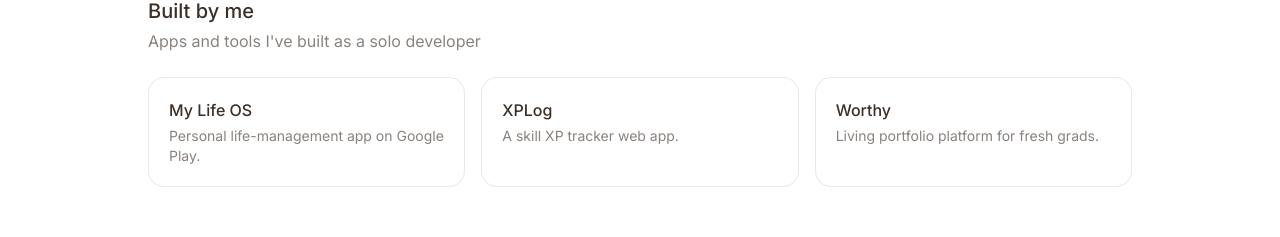
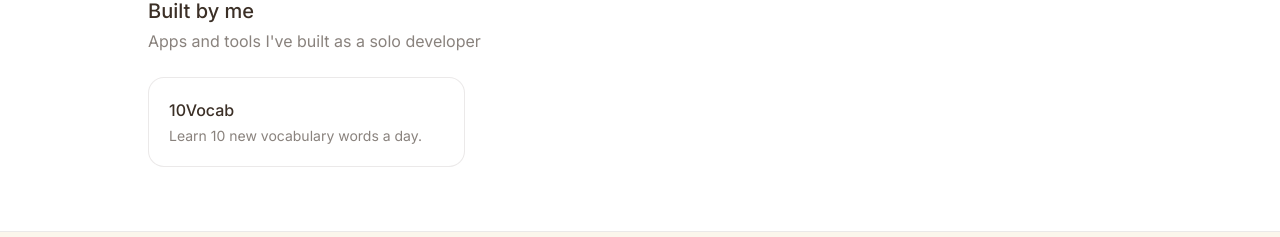
Before and after one commit to garyganhappycoding/garybookshelf, a Next.js app: page / in a window 1280 px wide. Shown: the part 1221-1458 px from the top of the page. Built offline with nearby package versions, Linux system fonts and the light colour scheme; no server answers; the database is empty.

Commit message:
fix built by me section

```diff
--- a/app/page.tsx
+++ b/app/page.tsx
@@ -105,18 +105,24 @@
           <h2 className="text-xl font-medium mb-1">Built by me</h2>
           <p className="text-ink/60 mb-6">Apps and tools I've built as a solo developer</p>
           <div className="grid sm:grid-cols-3 gap-4">
-            <div className="card">
-              <p className="font-medium mb-1">My Life OS</p>
-              <p className="text-sm text-ink/60">Personal life-management app on Google Play.</p>
-            </div>
-            <div className="card">
-              <p className="font-medium mb-1">XPLog</p>
-              <p className="text-sm text-ink/60">A skill XP tracker web app.</p>
-            </div>
-            <div className="card">
-              <p className="font-medium mb-1">Worthy</p>
-              <p className="text-sm text-ink/60">Living portfolio platform for fresh grads.</p>
-            </div>
+            {[
+              {
+                title: "10Vocab",
+                description: "Learn 10 new vocabulary words a day.",
+                url: "https://vocab-app-nine-kappa.vercel.app/",
+              },
+            ].map((project) => (
+              <a
+                key={project.title}
+                href={project.url}
+                target="_blank"
+                rel="noopener noreferrer"
+                className="card block hover:border-clay-400 transition-colors"
+              >
+                <p className="font-medium mb-1">{project.title}</p>
+                <p className="text-sm text-ink/60">{project.description}</p>
+              </a>
+            ))}
           </div>
         </div>
       </section>
```
